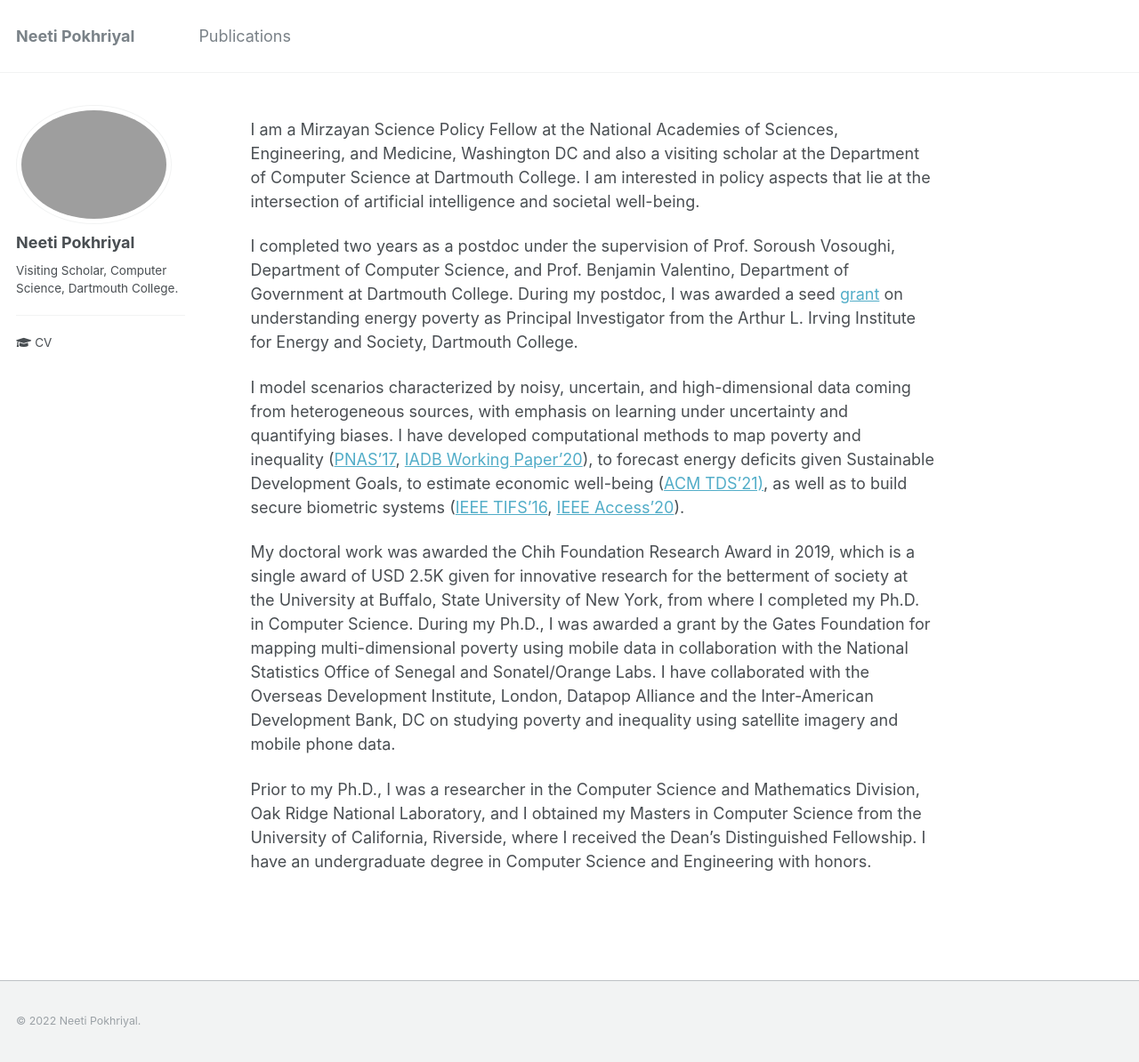
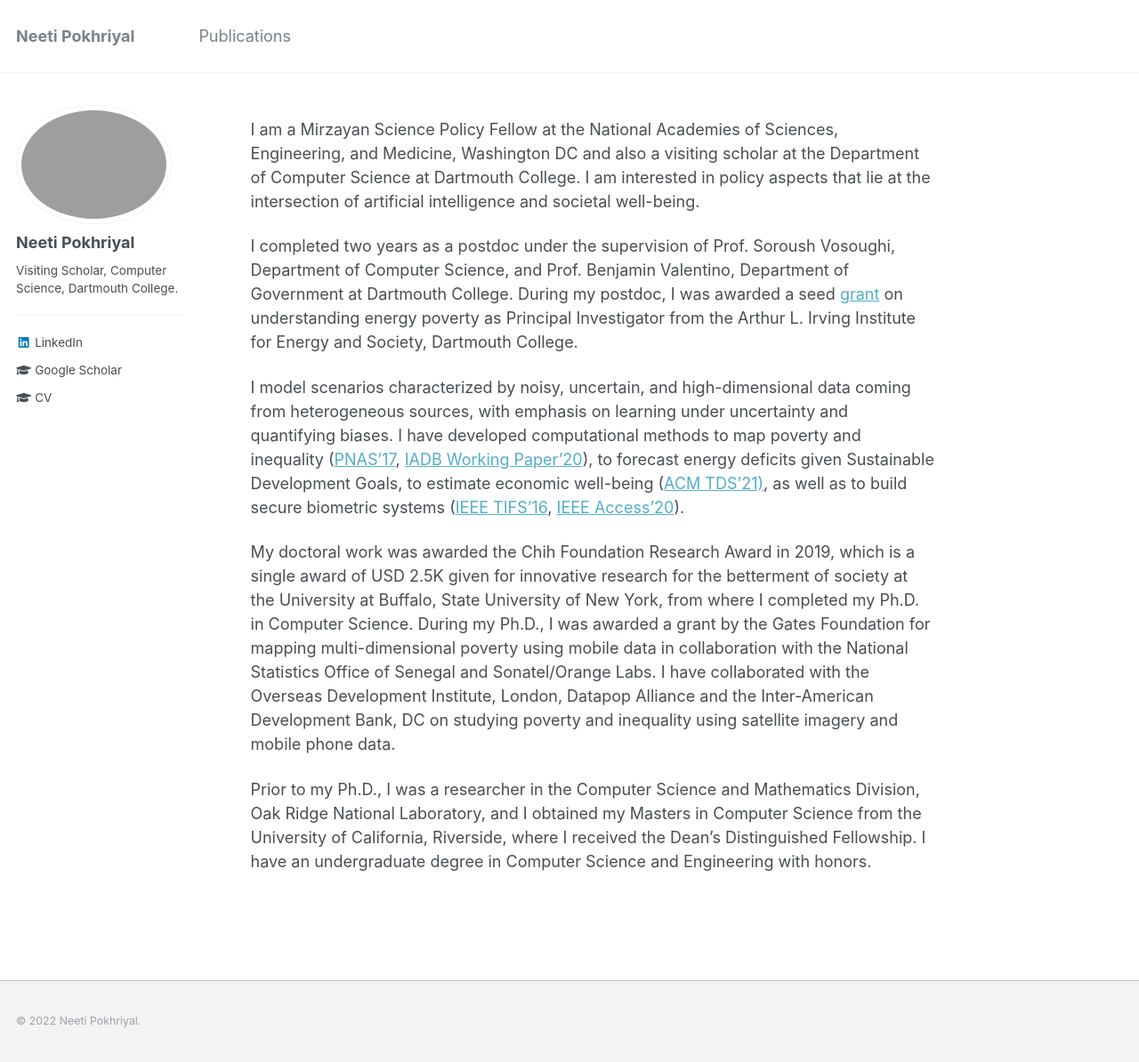
Before and after one commit to neetip/neetip.github.io, a Jekyll site: the page built from _pages/about.md, in a window 1280 px wide and 1194 px high. Shown: the whole window at 89% size. Built offline with Jekyll 4.4.1, drawn with Linux system fonts in a browser that asks for light colours; part of the change alters nothing that is shown.

Commit message:
Update _config.yml

```diff
--- a/_config.yml
+++ b/_config.yml
@@ -86,7 +86,7 @@ author:
   location         :
   employer         :
   pubmed           :
-  googlescholar    :
+  googlescholar    : "https://scholar.google.com/citations?user=_fuWvv0AAAAJ&hl=en"
   email            :
   researchgate     :
   uri              :
@@ -102,7 +102,7 @@ author:
   instagram        :
   impactstory      : #"https://profiles.impactstory.org/u/xxxx-xxxx-xxxx-xxxx"
   lastfm           :
-  linkedin         :
+  linkedin         : "https://www.linkedin.com/in/neetipokhriyal/"
   orcid            : #"https://orcid.org/0000-0001-9410-7084"
   pinterest        :
   soundcloud       :
```
